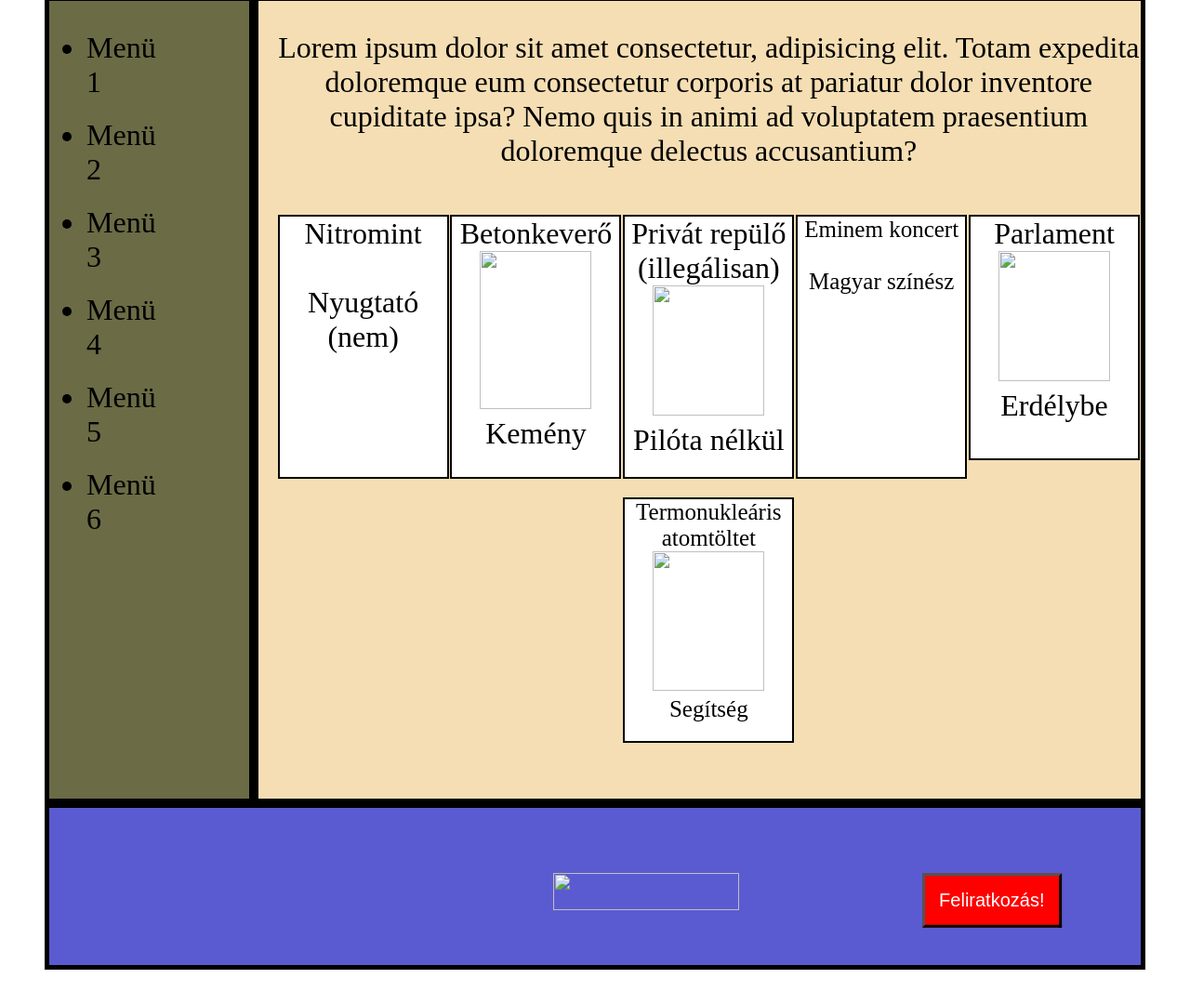
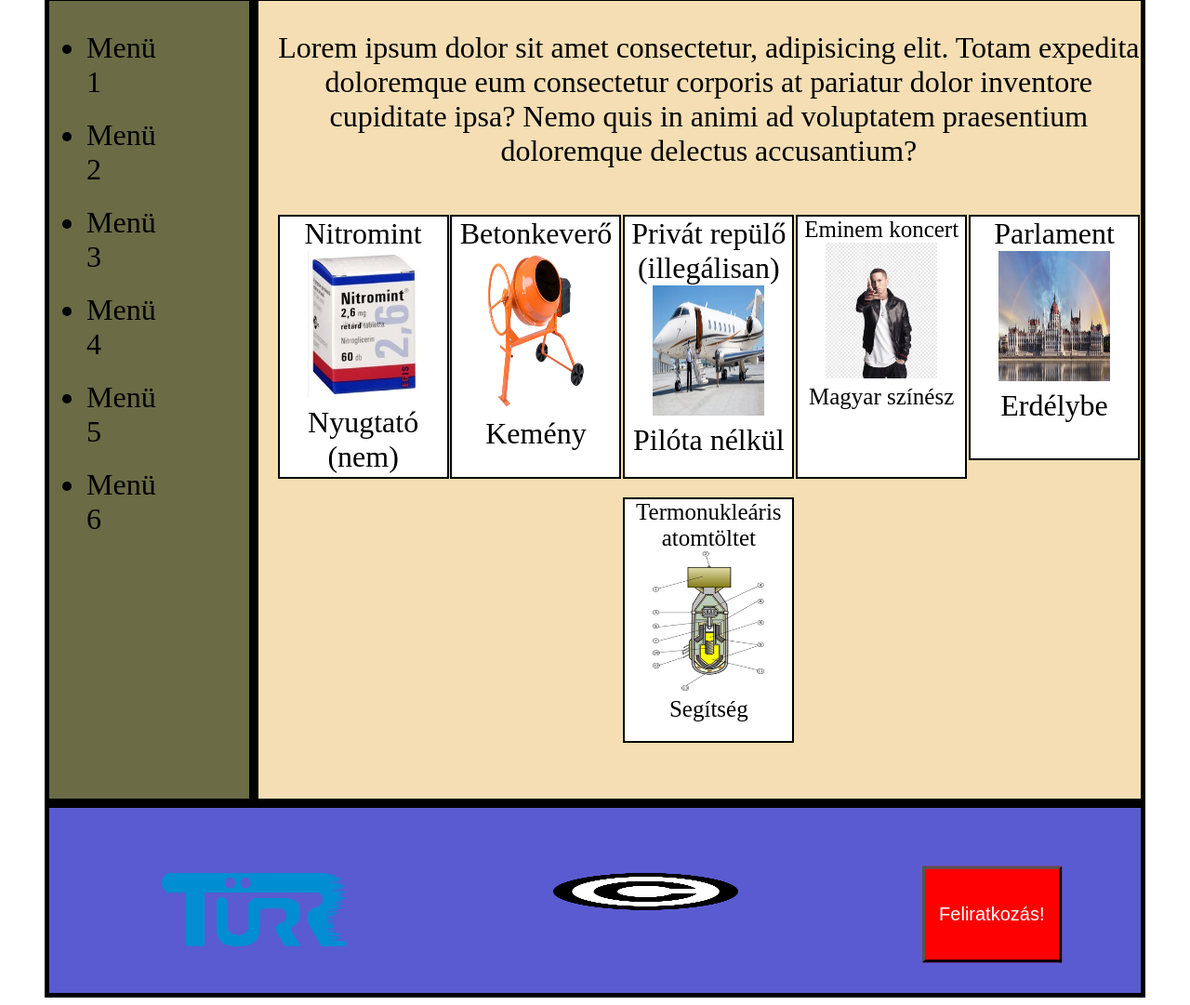
Before and after one commit to PiciMadar/Reszponz-vFlex, a plain HTML site: page index.html in a window 1280 px wide. Shown: the part 299-1380 px from the top of the page at 93% size. Before the commit the page ends 1350 px from the top, so only its background shows below. Drawn offline with Linux system fonts and the light colour scheme; the site is published under a folder, as on GitHub Pages, so addresses that start at the root find nothing.

Commit message:
Add files via upload

```diff
--- a/index.html
+++ b/index.html
@@ -218,42 +218,42 @@
                     <div>
                         Nitromint
                         <br>
-                        <img src="/Névtelen.png " alt="">
+                        <img src="Névtelen.png " alt="">
                         <br>
                         Nyugtató (nem)
                     </div>
                     <div>
                         Betonkeverő
                         <br>
-                        <img src="/1024-category-image.png" alt="">
+                        <img src="1024-category-image.png" alt="">
                         <br>
                         Kemény
                     </div>
                     <div>
                         Privát repülő (illegálisan)
                         <br>
-                        <img src="/covid-770x350.jpg" alt="">
+                        <img src="covid-770x350.jpg" alt="">
                         <br>
                         Pilóta nélkül
                     </div>
                     <div>
                          Eminem koncert
                          <br>
-                         <img src="/emnm.png" alt="">
+                         <img src="emnm.png" alt="">
                          <br>
                          Magyar színész
                     </div>
                     <div>
                         Parlament
                         <br>
-                        <img src="/budapest-building.jpg" alt="">
+                        <img src="budapest-building.jpg" alt="">
                         <br>
                         Erdélybe
                     </div>
                     <div>
                         Termonukleáris atomtöltet
                         <br>
-                        <img src="/200px-Littleboy_inner1_info.png" alt="">
+                        <img src="200px-Littleboy_inner1_info.png" alt="">
                         <br>
                         Segítség
                     </div>
@@ -263,8 +263,8 @@
     </body>
     <footer>
         <div id="footerid">
-                <img src="/turr_logo_kek_eac8d5d516.png" alt="">
-                <img id="cpr" src="/1200px-Copyright.svg.png" alt="">
+                <img src="turr_logo_kek_eac8d5d516.png" alt="">
+                <img id="cpr" src="1200px-Copyright.svg.png" alt="">
                 <input type="button" value="Feliratkozás!">
         </div>
     </footer>
```
